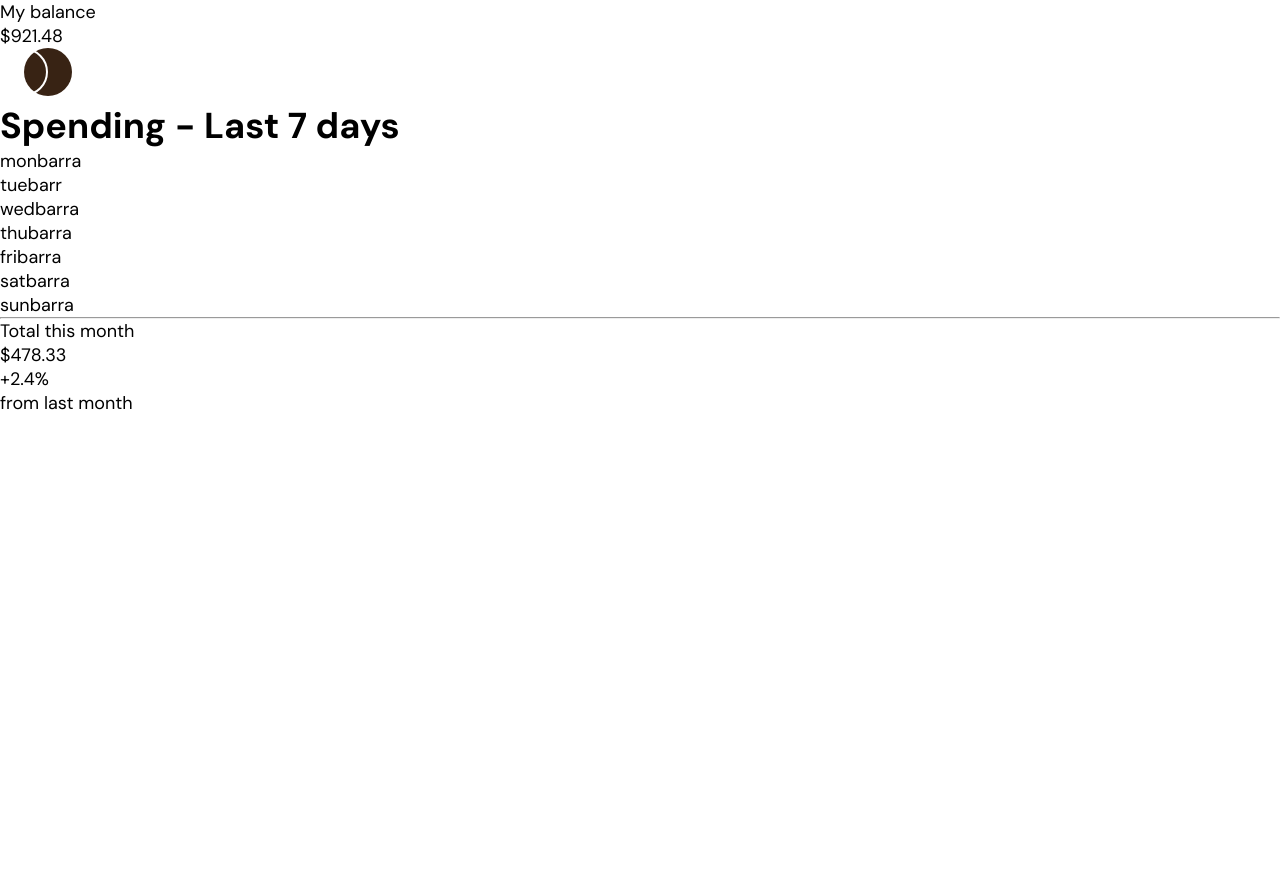
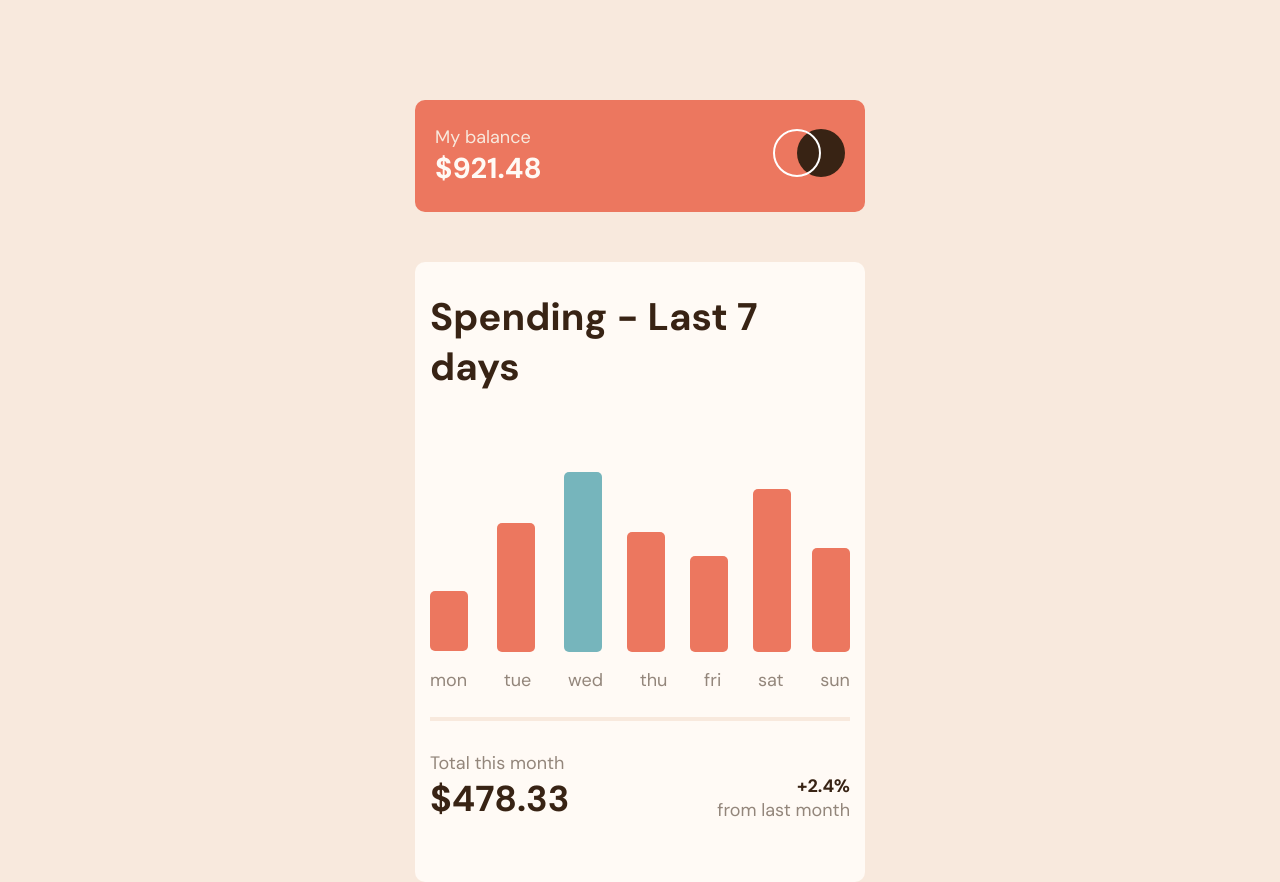
Before and after one commit to salj8009/expenses-chart-component-main, a plain HTML site: page index.html in a window 1280 px wide. Before the commit the page ends 800 px from the top, so only its background shows below. Drawn offline with Linux system fonts and the light colour scheme.

Commit message:
HTML y CSS finalizados

```diff
--- a/index.html
+++ b/index.html
@@ -11,29 +11,35 @@
 </head>
 <body>
   <header>
-    <p>My balance</p>
-    <p>$921.48</p>
+    <div class="content-balance">
+      <p class="content-balance__myalance">My balance</p>
+      <p class="content-balance__number">$921.48</p>
+    </div>
     <figure>
       <img src="./images/logo.svg" alt="logo">
     </figure>
   </header>
   <main>
     <h1>Spending - Last 7 days</h1>
-    <section>
-      <p>mon<span>barra</span></p>
-      <p>tue<span>barr</span></p>
-      <p>wed<span>barra</span></p>
-      <p>thu<span>barra</span></p>
-      <p>fri<span>barra</span></p>
-      <p>sat<span>barra</span></p>
-      <p>sun<span>barra</span></p>
+    <section class="content-week">
+      <p>mon<span class="span-week week-span__mon"></span></p>
+      <p>tue<span class="span-week week-span__tue"></span></p>
+      <p>wed<span class="span-week week-span__wed"></span></p>
+      <p>thu<span class="span-week week-span__thu"></span></p>
+      <p>fri<span class="span-week week-span__fri"></span></p>
+      <p>sat<span class="span-week week-span__sat"></span></p>
+      <p>sun<span class="span-week week-span__sun"></span></p>
     </section>
     <hr>
-    <section>
-      <p>Total this month</p>
-      <p>$478.33</p>
-      <p>+2.4%</p>
-      <p>from last month</p>
+    <section class="content-total">
+      <div class="content-total__month">
+        <p>Total this month</p>
+        <p>$478.33</p>
+      </div>
+      <div class="content-total__last-month">
+        <p>+2.4%</p>
+        <p>from last month</p>
+      </div>
     </section>
   </main>
 </body>
--- a/style.css
+++ b/style.css
@@ -14,4 +14,135 @@
 html {
     font-family: 'DM Sans', sans-serif;
     font-size: 18px;
+    background-color: var(--Cream);
 }
+header {
+    align-items: center;
+    background-color: var(--SoftRed);
+    border-radius: 10px;
+    display: flex;
+    justify-content: space-between;
+    margin: 100px 10px 30px 10px;
+    max-width: 450px;
+    min-width: 300px;
+    padding: 25px 20px;
+
+}
+main {
+    background-color: var(--VeryPaleOrange);
+    border-radius: 10px;
+    margin: 0 auto;
+    max-width: 450px;
+    min-width: 300px;
+    padding: 30px 15px;
+    margin-inline-end: 10px;
+    margin-inline-start: 10px;
+}
+main h1 {
+    color: var(--DarkBrown);
+    /*font-size: 1.4rem;*/
+    font-size: clamp(1.4rem , 3vw , 5rem);
+    font-weight: 700;
+}
+.content-balance__myalance {
+    color: var(--Cream);
+}
+.content-balance__number {
+    color: var(--VeryPaleOrange);
+    font-size: 1.6rem;
+    font-weight: 700;
+}
+
+.content-week {
+    display: flex;
+    align-items: flex-end;
+    position: relative;
+    height: 300px;
+    justify-content: space-between;
+    margin-bottom: 25px;
+    max-width: 420px;
+}
+.content-week p {
+    color: var(--MediumBrown);
+}
+.span-week {
+    width: 38px;
+    height: 60px;
+    background-color: var(--SoftRed);
+    position: absolute;
+    top: 199px;
+    left: 0%;
+    border-radius: 5px;
+}
+.week-span__tue {
+    left: 16%;
+    top: 131px;
+    height: 129px;
+}
+.week-span__wed {
+    left: 32%;
+    top: 80px;
+    background-color: var(--Cyan);
+    height: 180px;
+}
+.week-span__thu {
+    left: 47%;
+    top: 140px;
+    height: 120px;
+}
+.week-span__fri {
+    left: 62%;
+    top: 164px;
+    height: 96px;
+}
+.week-span__sat {
+    left: 77%;
+    top: 97px;
+    height: 163px;
+}
+.week-span__sun {
+    left: 91%;
+    top: 156px;
+    height: 104px;
+}
+hr {
+    border: 2px solid var(--Cream);
+}
+.content-total {
+    display: flex;
+    justify-content: space-between;
+    margin-bottom: 30px;
+    margin-top: 30px;
+}
+.content-total__month p{
+    color: var(--MediumBrown);
+}
+.content-total__month p:last-child{
+    color: var(--DarkBrown);
+    font-size: 2rem;
+    font-weight: 700;
+}
+.content-total__last-month {
+    display: flex;
+    flex-direction: column;
+    align-items: flex-end;
+    justify-content: flex-end;
+}
+.content-total__last-month p:first-child {
+    color: var(--DarkBrown);
+    font-weight: 700;
+}
+.content-total__last-month p:last-child{
+    color: var(--MediumBrown);
+}
+
+@media (min-width: 475px) {
+    header {
+        margin: 100px auto 50px auto;
+
+    }
+    main {
+        margin-inline-end: auto;
+        margin-inline-start: auto;
+    }
+}
```
